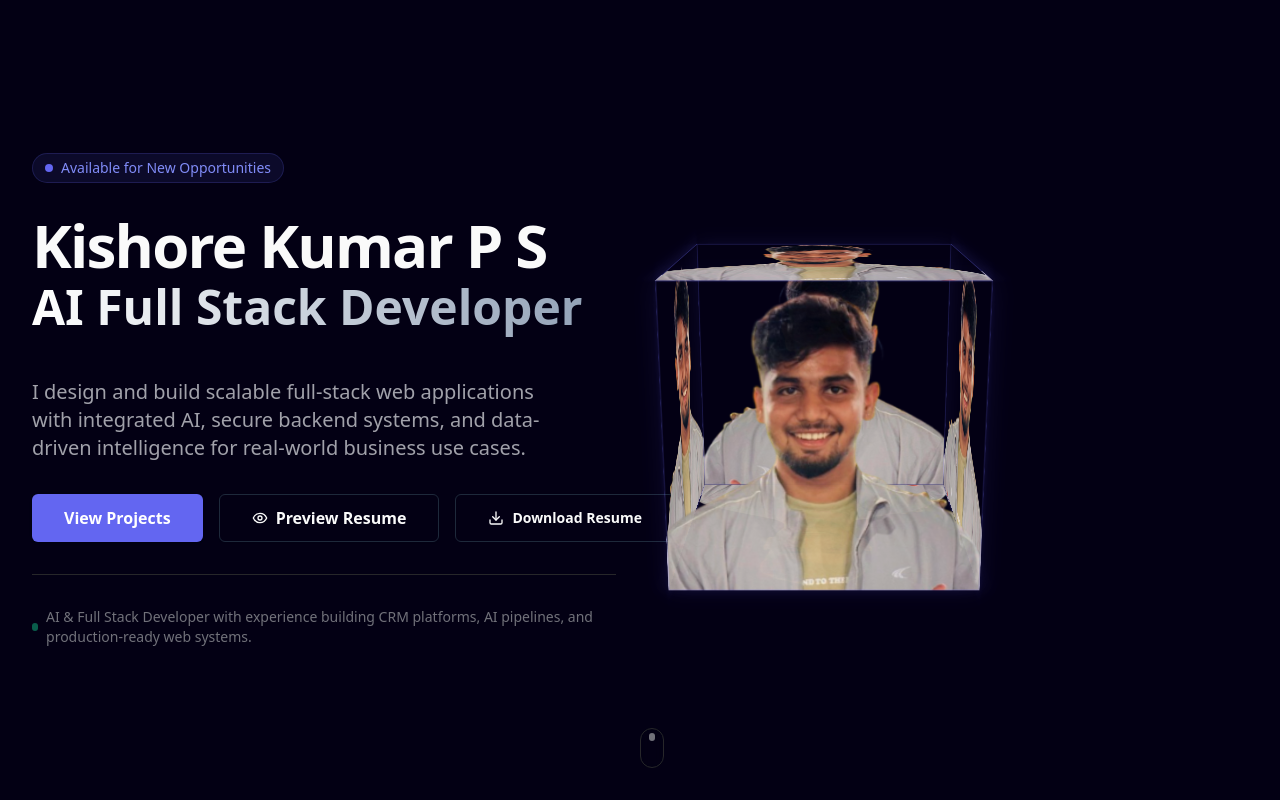
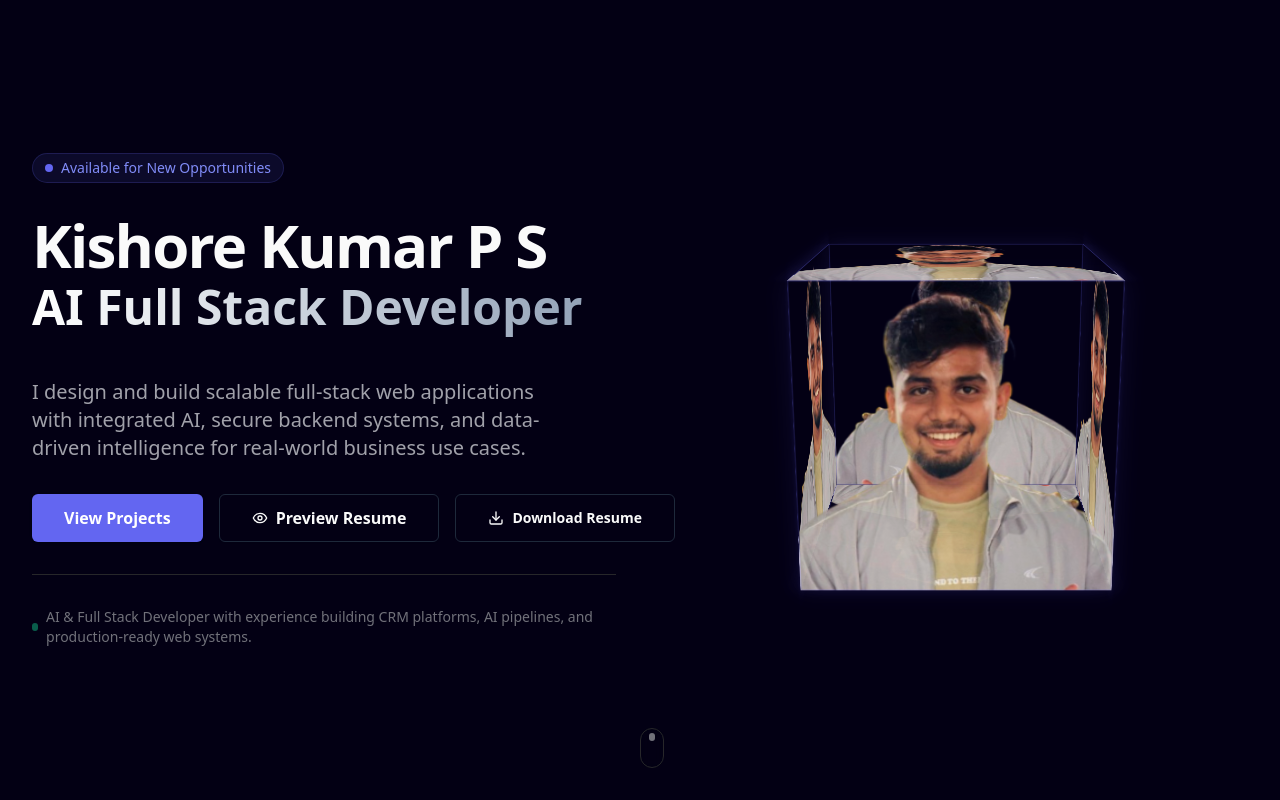
Before and after one commit to Kishorekumarps07/portfolio, a Next.js app: page / in a window 1280 px wide. Shown: the top 800 px of the page. Built offline with nearby package versions, Linux system fonts and the light colour scheme.

Commit message:
fix: Adjust 3D cube positioning for better spacing

```diff
--- a/components/sections/hero.tsx
+++ b/components/sections/hero.tsx
@@ -137,7 +137,7 @@ export function Hero() {
                     </StaggerContainer>
 
                     {/* 3D Cube Portrait - Desktop Only */}
-                    <FadeIn delay={0.4} className="hidden lg:flex w-[320px] h-[320px] items-center justify-center">
+                    <FadeIn delay={0.4} className="hidden lg:flex w-full h-[320px] items-center justify-center px-8">
                         <ProfileCube />
                     </FadeIn>
 
```
